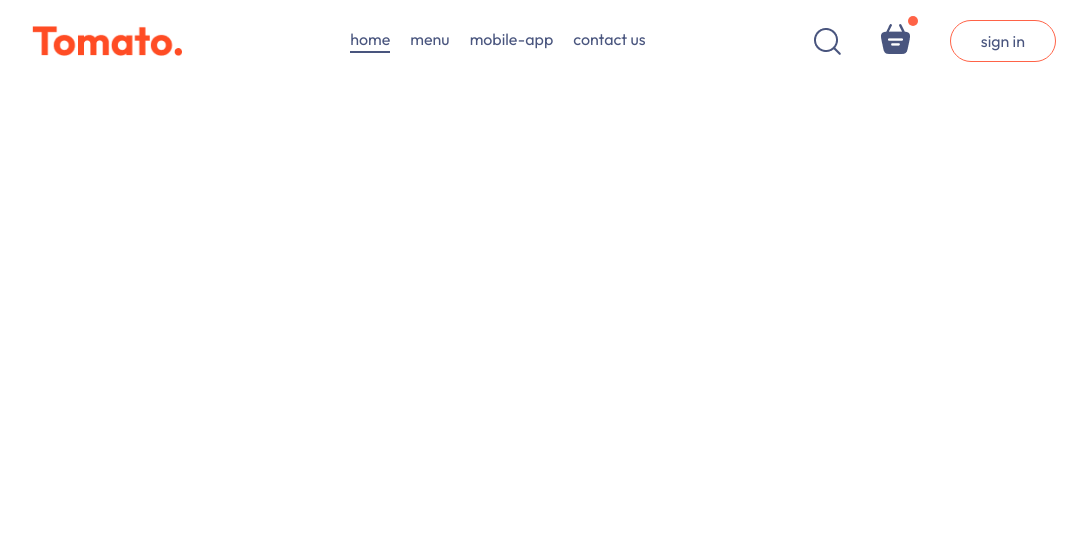
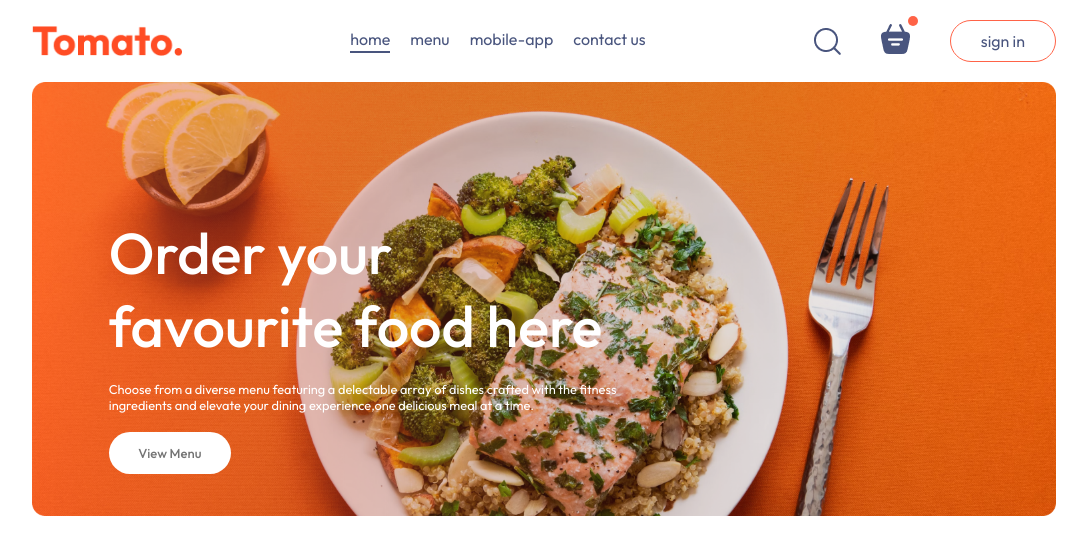
Before and after one commit to mdamir-012/Food_delivery_app, a React (Vite) app in the folder frontend/: page / in a window 1280 px wide. Shown: the top 554 px of the page, without its empty margins (96-1183 px from the left). Built offline with nearby package versions, Linux system fonts and the light colour scheme.

Commit message:
header part added with css

```diff
--- a/frontend/src/App.jsx
+++ b/frontend/src/App.jsx
@@ -1,11 +1,20 @@
 // import React from 'react'
 import "./index.css"
 import Navbar from "./components/Navbar/Navbar"
+import { Route, Routes } from "react-router-dom"
+import Cart from "./pages/Cart/Cart"
+import PlaceOrder from "./pages/PlaceOrder/PlaceOrder"
+import Home from "./pages/Home/Home"
 
 const App = () => {
   return (
     <div className="app">
       <Navbar/>
+      <Routes>
+        <Route path="/" element={<Home/>}/>
+        <Route path="/cart" element={<Cart/>}/>
+        <Route path="/order" element={<PlaceOrder/>}/>
+      </Routes>
     </div>
   )
 }
--- /dev/null
+++ b/frontend/src/components/Header/Header.css
@@ -0,0 +1,53 @@
+.header{
+    height: 34vw;
+    margin: 30ox auto;
+    background: url("/header_img.png") no-repeat;
+    background-size: contain;
+    position: relative;
+}
+
+.header_content{
+    position: absolute;
+    display: flex;
+    flex-direction: column;
+    align-items: start;
+    gap: 1.5vw;
+    max-width: 50%;
+    left: 6vw;
+    bottom: 10%;
+    animation: fadeIn 3s;
+}
+
+.header_content h2{
+    font-weight: 500;
+    color: white;
+    font-size: max(4.5vw,22px);
+
+}
+
+.header_content p{
+    color: white;
+    font-size: 1vw;
+
+}
+
+.header_content button{
+    border: none;
+    color: #747474;
+    font-weight: 500;
+    padding: 1vw 2.3vw;
+    background-color: white;
+    font-size: max(1vw,13px);
+    border-radius: 50px;
+    cursor: pointer;
+}
+
+
+@keyframes fadeIn{
+    0%{
+        opacity: 0;
+    }
+    100%{
+        opacity: 1;
+    }
+}
--- /dev/null
+++ b/frontend/src/components/Header/Header.jsx
@@ -0,0 +1,20 @@
+// import React from 'react'
+import "./Header.css";
+
+const Header = () => {
+  return (
+    <div className="header">
+      <div className="header_content">
+        <h2>Order your favourite food here</h2>
+        <p>
+          Choose from a diverse menu featuring a delectable array of dishes
+          crafted with the fitness ingredients and elevate your dining
+          experience,one delicious meal at a time.
+        </p>
+        <button>View Menu</button>
+      </div>
+    </div>
+  );
+};
+
+export default Header;
--- a/frontend/src/main.jsx
+++ b/frontend/src/main.jsx
@@ -1,10 +1,13 @@
-import { StrictMode } from 'react'
-import { createRoot } from 'react-dom/client'
-import App from './App.jsx'
-import './index.css'
+import { StrictMode } from "react";
+import { createRoot } from "react-dom/client";
+import App from "./App.jsx";
+import "./index.css";
+import { BrowserRouter } from "react-router-dom";
 
-createRoot(document.getElementById('root')).render(
-  <StrictMode>
-    <App />
-  </StrictMode>,
-)
+createRoot(document.getElementById("root")).render(
+  <BrowserRouter>
+    <StrictMode>
+      <App />
+    </StrictMode>
+  </BrowserRouter>
+);
--- /dev/null
+++ b/frontend/src/pages/Cart/Cart.jsx
@@ -0,0 +1,12 @@
+// import React from 'react'
+import "./Cart.css"
+
+const Cart = () => {
+  return (
+    <div>
+
+    </div>
+  )
+}
+
+export default Cart
--- /dev/null
+++ b/frontend/src/pages/Home/Home.jsx
@@ -0,0 +1,12 @@
+// import React from 'react'
+import Header from "../../components/Header/Header"
+import "./Home.css"
+const Home = () => {
+  return (
+    <div>
+      <Header/>
+    </div>
+  )
+}
+
+export default Home
--- /dev/null
+++ b/frontend/src/pages/PlaceOrder/PlaceOrder.jsx
@@ -0,0 +1,12 @@
+// import React from 'react'
+import "./PlaceOrder.css";
+
+const PlaceOrder = () => {
+  return (
+    <div>
+
+    </div>
+  )
+}
+
+export default PlaceOrder
```
Also changed, not shown: frontend/src/components/ExploreMenu/ExploreMenu.jsx (added, +11 -0 lines), frontend/public/header_img.png (added), frontend/src/components/ExploreMenu/ExploreMenu.css (added), frontend/src/pages/Cart/Cart.css (added), frontend/src/pages/Home/Home.css (added), frontend/src/pages/PlaceOrder/PlaceOrder.css (added).
